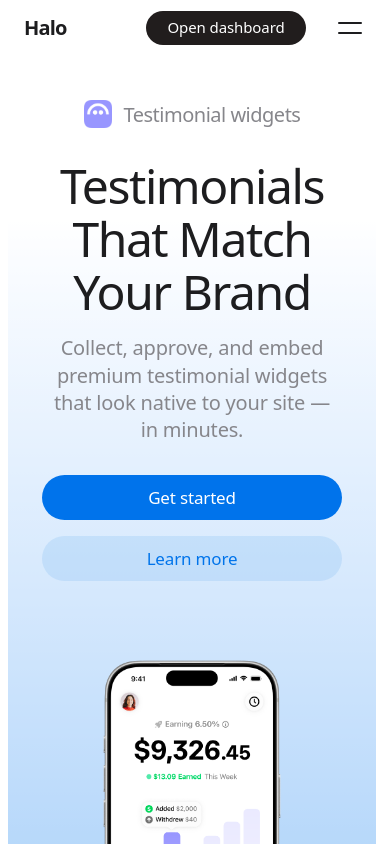
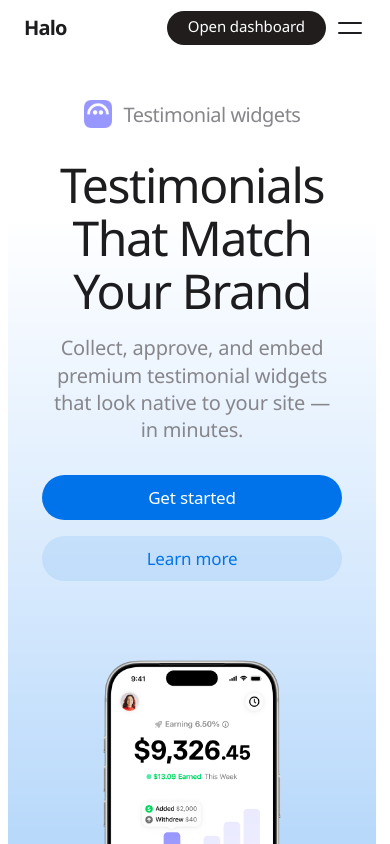
Before and after one commit to jvchi/Halo, a React (Vite) app: page / in a window 390 px wide. Shown: the top 844 px of the page. Built offline with nearby package versions, Linux system fonts and the light colour scheme; a web font is replaced by a local one.

Commit message:
Inline landing styles and adjust mobile header layout

```diff
--- a/index.html
+++ b/index.html
@@ -1,6 +1,9 @@
 <!doctype html>
 <html lang="en">
   <head>
+    <link rel="stylesheet" href="/aave/f0e43dd704f7b0e5.css" />
+    <link rel="stylesheet" href="/aave/87989486595822bb.css" />
+    <link rel="stylesheet" href="/aave/clone-overrides.css" />
     <meta charset="UTF-8" />
     <meta name="viewport" content="width=device-width, initial-scale=1.0" />
     <title>Halo</title>
--- a/src/reference-landing/halo-recolor.css
+++ b/src/reference-landing/halo-recolor.css
@@ -88,7 +88,13 @@
 
 @media (max-width: 768px) {
   .styles_header__fpulf .styles_maxWidth__I5ECG {
+    justify-content: flex-start !important;
+    gap: 8px;
     padding-top: 4px !important;
+  }
+
+  .styles_header__fpulf .styles_maxWidth__I5ECG > :first-child {
+    margin-right: auto;
   }
 
   .styles_header__fpulf .styles_logoContainer__WGUWG {
--- a/src/routes/Landing.jsx
+++ b/src/routes/Landing.jsx
@@ -1,6 +1,4 @@
-import { useLayoutEffect } from "react";
-import headCss from "@/reference-landing/head.css?raw";
-import recolorCss from "@/reference-landing/halo-recolor.css?raw";
+import { useEffect } from "react";
 import headerRegionHtml from "@/reference-landing/header-region.html?raw";
 import { setupClone } from "@/reference-landing/cloneScript.js";
 import { Hero } from "@/components/landing/Hero.jsx";
@@ -12,46 +10,10 @@ import { ProofFaqFooter } from "@/components/landing/ProofFaqFooter.jsx";
 // into editable components (Hero done); the not-yet-converted sections render as
 // a balanced embed of the original markup. The header + remaining sections still
 // use the original styles_* CSS, so everything stays pixel-faithful.
-const LINK_CSS = [
-  "/aave/f0e43dd704f7b0e5.css", // Inter @font-face
-  "/aave/87989486595822bb.css", // design tokens
-];
-
 export default function Landing() {
-  useLayoutEffect(() => {
-    const nodes = [];
-    for (const href of LINK_CSS) {
-      const link = document.createElement("link");
-      link.rel = "stylesheet";
-      link.href = href;
-      link.dataset.haloRef = "1";
-      document.head.appendChild(link);
-      nodes.push(link);
-    }
-    const critical = document.createElement("style");
-    critical.dataset.haloRef = "1";
-    critical.textContent = headCss;
-    document.head.appendChild(critical);
-    nodes.push(critical);
-
-    const recolor = document.createElement("style");
-    recolor.dataset.haloRef = "1";
-    recolor.textContent = recolorCss;
-    document.head.appendChild(recolor);
-    nodes.push(recolor);
-
-    const overrides = document.createElement("link");
-    overrides.rel = "stylesheet";
-    overrides.href = "/aave/clone-overrides.css";
-    overrides.dataset.haloRef = "1";
-    document.head.appendChild(overrides);
-    nodes.push(overrides);
-
+  useEffect(() => {
     const cleanupClone = setupClone();
-    return () => {
-      nodes.forEach((node) => node.remove());
-      cleanupClone?.();
-    };
+    return () => cleanupClone?.();
   }, []);
 
   return (
--- a/src/styles/index.css
+++ b/src/styles/index.css
@@ -1,4 +1,6 @@
 @import "./tokens.css";
+@import "../reference-landing/head.css";
+@import "../reference-landing/halo-recolor.css";
 
 @tailwind base;
 @tailwind components;
```
Also changed, not shown: src/components/landing/firstAnalytics.jsx (added), 1 other file (tests, documents, lock files or other folders).
